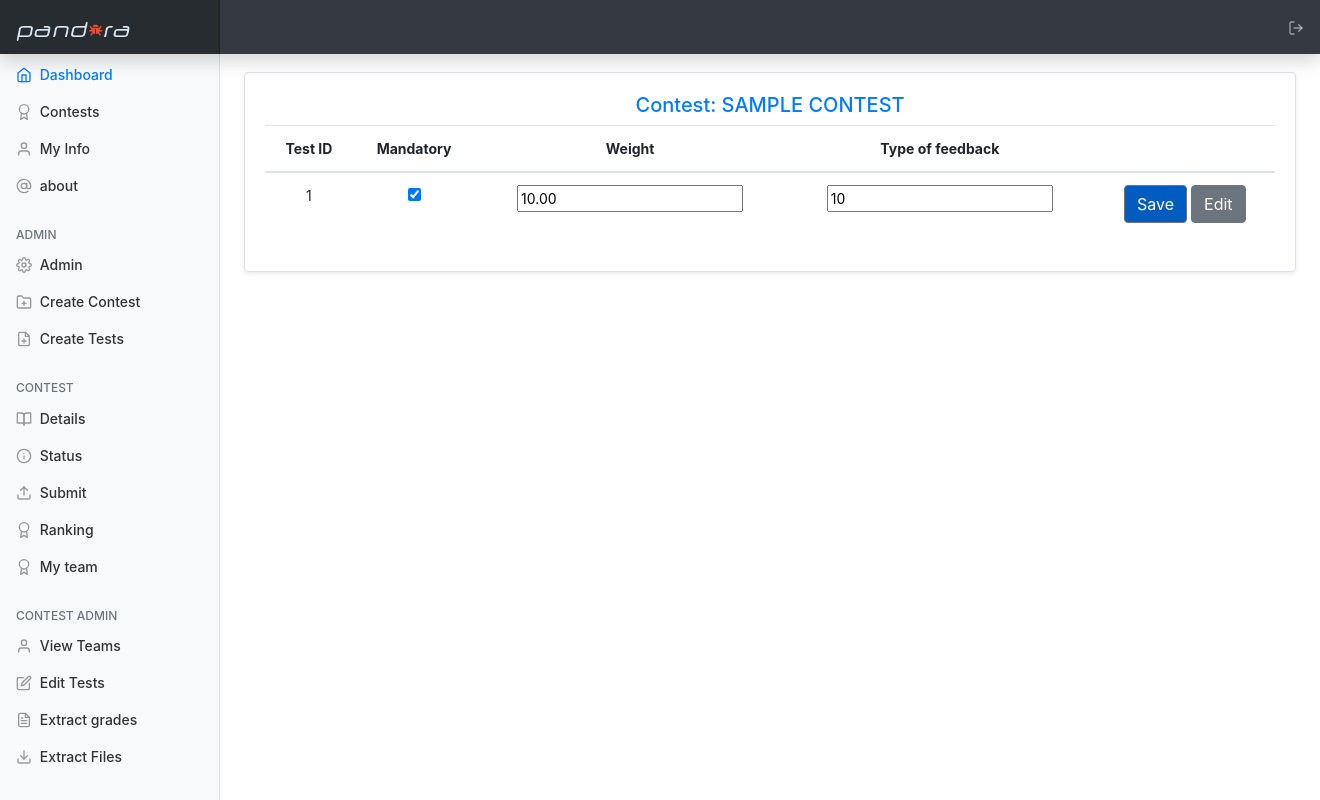
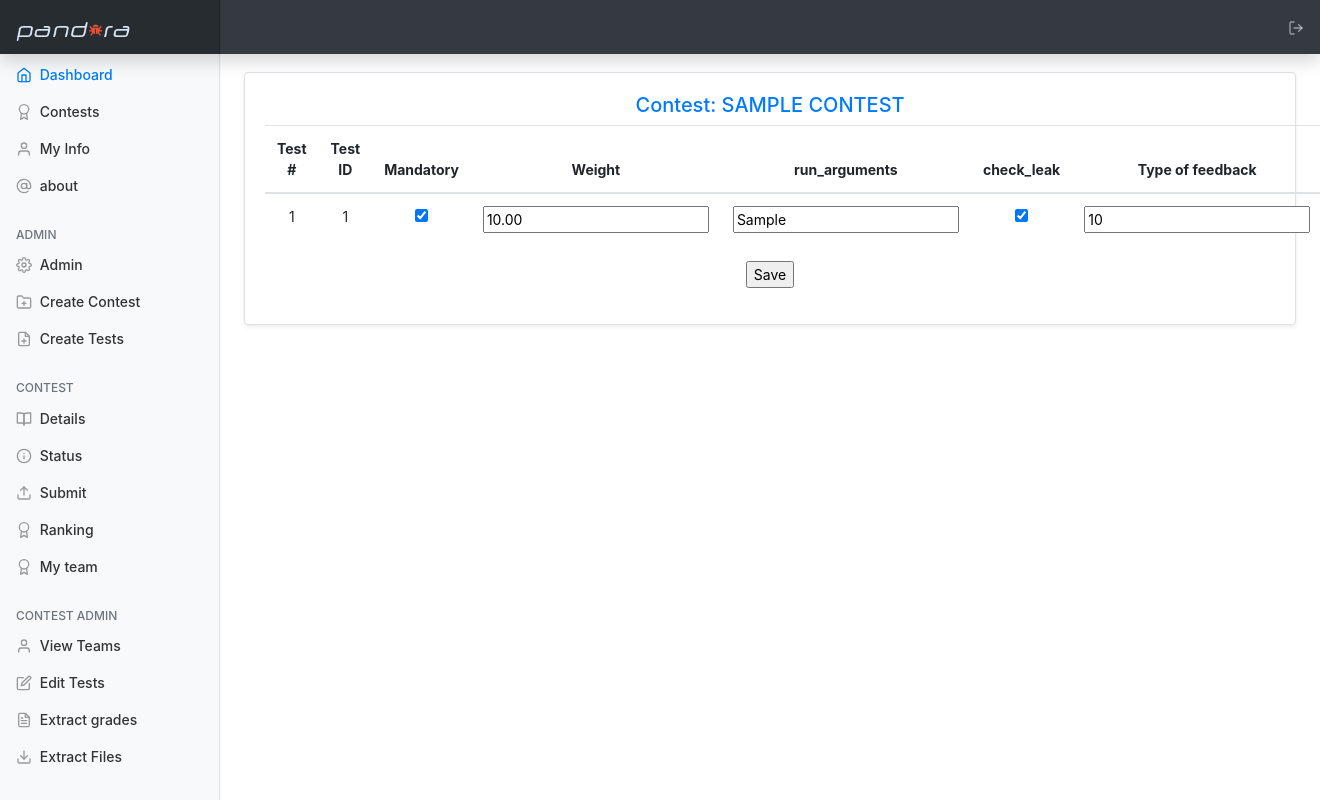
Before and after one commit to dsilveira32/pandora, a Django app: page /contests/1/admin-view/test/chooser/ in a window 1320 px wide. Run offline with Django 3.2, Linux system fonts and the light colour scheme; a user stored in the database is signed in; tables that the repository leaves empty hold one stand-in row (values such as "Sample post"); parts of the project's set-up code (start-up, migrations or seed data) failed here and were passed over; some libraries are stand-ins or nearby versions.

Commit message:
complete test bulk test editor

```diff
--- a/contest/admin_views.py
+++ b/contest/admin_views.py
@@ -10,6 +10,8 @@ from django.shortcuts import render, redirect, get_object_or_404
 from .forms import TeamMemberForm, CreateContestModelForm, TestForm
 from .models import Contest, Test, get_tests_path
 from .routines import *
+from django.db import transaction
+
 
 
 def superuser_only(function):
@@ -24,57 +26,36 @@ def superuser_only(function):
 @superuser_only
 def admin_choose_test(request, id):
 	template_name = 'contest/test_chooser.html'
-
 	contest_obj = get_object_or_404(Contest, id=id)
 	context = {'contest': contest_obj}
 	contest_tests = contest_obj.test_set.all()
-
 	context.update({'tests': contest_tests})
-
 	form = TestForm(request.POST or None)
 	if form.is_valid():
-		t_id = form.cleaned_data.get("test_id")
+		with transaction.atomic():
+			mandatory_ids = request.POST.getlist('mandatory')
+			check_leak_ids = request.POST.getlist('check_leak')
+			contest_tests.filter(pk__in=mandatory_ids).update(mandatory = True)
+			contest_tests.exclude(pk__in=mandatory_ids).update(mandatory = False)
+			contest_tests.filter(pk__in=check_leak_ids).update(check_leak = True)
+			contest_tests.exclude(pk__in=check_leak_ids).update(check_leak = False)
 
-		if "Edit" not in t_id:
-			print_variables_debug(["t_id:", t_id])
-			# verificar codigo team join e team status
-			return redirect(os.path.join(contest_obj.get_absolute_url(), 'admin-view/test/' + str(t_id) + '/editor/'))
-		else:
-			# id mandatory weight_pct use_for_time_benchmark use_for_memory_benchmark type_of_feedback
-			test_changes = str(t_id).split(" ")
-			test_id = int(test_changes[1])
+			type_of_feedback_list = request.POST.getlist('type_of_feedback')
+			run_arguments_list = request.POST.getlist('run_arguments')
+			weight_pct_list = request.POST.getlist('weight_pct')
 
-			tst_idx = 0
-			for xtest in contest_tests:
-				if xtest.id == test_id:
-					break
-				tst_idx = tst_idx+1
+			idx = 0
+			for t in contest_tests:
+				t.type_of_feedback = type_of_feedback_list[idx]
+				t.run_arguments = run_arguments_list[idx]
+				t.weight_pct = weight_pct_list[idx]
 
-			if 'on' in request.POST.getlist('weight' + str(test_id)):
-				test_mandatory = True
-			else:
-				test_mandatory = False
-			test_weight = request.POST.getlist('weight')[tst_idx]
+				idx = idx + 1
+				t.save()
 
-			test_feedback = request.POST.getlist('feedback')[tst_idx]
-
-			test = Test.objects.get(id=test_id)
-
-			#print_variables_debug(["Before\n", test.mandatory, test.weight_pct, test.use_for_time_benchmark,
-			#					   test.use_for_memory_benchmark, test.type_of_feedback])
-
-			test.mandatory = test_mandatory
-			test.weight_pct = test_weight
-			test.type_of_feedback = test_feedback
-			test.save()
-			contest_tests = contest_obj.test_set.all()
-			context.update({'tests': contest_tests})
-			form = TestForm()
-
-			#print_variables_debug(["After\n", test.mandatory, test.weight_pct, test.use_for_time_benchmark,
-			#					   test.use_for_memory_benchmark, test.type_of_feedback])
-
-		# print_variables_debug(["test id:", test_id])
+		contest_tests = contest_obj.test_set.all()
+		context.update({'tests': contest_tests})
+		form = TestForm()
 
 	return render(request, template_name, context)
 
--- a/contest/forms.py
+++ b/contest/forms.py
@@ -77,4 +77,4 @@ class TeamModelForm(forms.ModelForm):
 
 
 class TestForm(forms.Form):
-	test_id = forms.CharField(required=True)
+	pass
--- a/contest/templates/contest/test_chooser.html
+++ b/contest/templates/contest/test_chooser.html
@@ -10,43 +10,50 @@
 							<table class="table">
 								<thead>
 									<tr>
+										<th>Test #</th>
 										<th>Test ID</th>
 										<th>Mandatory</th>
 										<th>Weight</th>
+										<th>run_arguments</th>
+										<th>check_leak</th>
 										<th>Type of feedback</th>
-										<th></th>
 									</tr>
 								</thead>
 								<tbody>
 									{% for t in tests %}
 									<tr>
+										<td>{{ forloop.counter }}</td>
 										<td>{{ t.id }}</td>
 										<td>
 											{% if t.mandatory == True %}
-												<input type="checkbox" id="m" name="mandatory{{ t.id }}" checked>
+												<input type="checkbox" value='{{ t.id }}' id="mandatory" name="mandatory" checked>
 											{% else %}
-												<input type="checkbox" id="m" name="mandatory{{ t.id }}">
+												<input type="checkbox" value='{{ t.id }}' id="mandatory" name="mandatory">
 											{% endif %}
 										</td>
 										<td>
-											<input type="number" name="weight" value={{ t.weight_pct }}>
+											<input type="number" name="weight_pct" value="{{ t.weight_pct }}">
 										</td>
 										<td>
-											<input type="number" name="feedback" value={{ t.type_of_feedback }}>
-										</td>
+												<input type="text" name="run_arguments" value="{{ t.run_arguments|default_if_none:'' }}">
+											</td>
+											<td>
+												{% if t.check_leak == True %}
+													<input type="checkbox" value='{{ t.id }}' id="check_leak" name="check_leak" checked>
+												{% else %}
+													<input type="checkbox" value='{{ t.id }}' id="check_leak" name="check_leak">
+												{% endif %}
+											</td>
+
 										<td>
-											<button class="btn btn-secondary" name="test_id" type='submit' style="background-color: #005cbf"
-												value="Edit {{ t.id }}" {#{{ mandatory.choice_value }} {{ t.weight_pct }} {{ t.type_of_feedback }}#}>
-												Save
-											</button>
-											<button class="btn btn-secondary" name="test_id" type='submit' value={{ t.id }}>
-												Edit
-											</button>
+											<input type="number" name="type_of_feedback" value="{{ t.type_of_feedback }}">
 										</td>
 									</tr>
 									{% endfor %}
 								</tbody>
 							</table>
+						            <input type="submit" value="Save">
+
 						</p>
 					</div>
 				</div>
```
